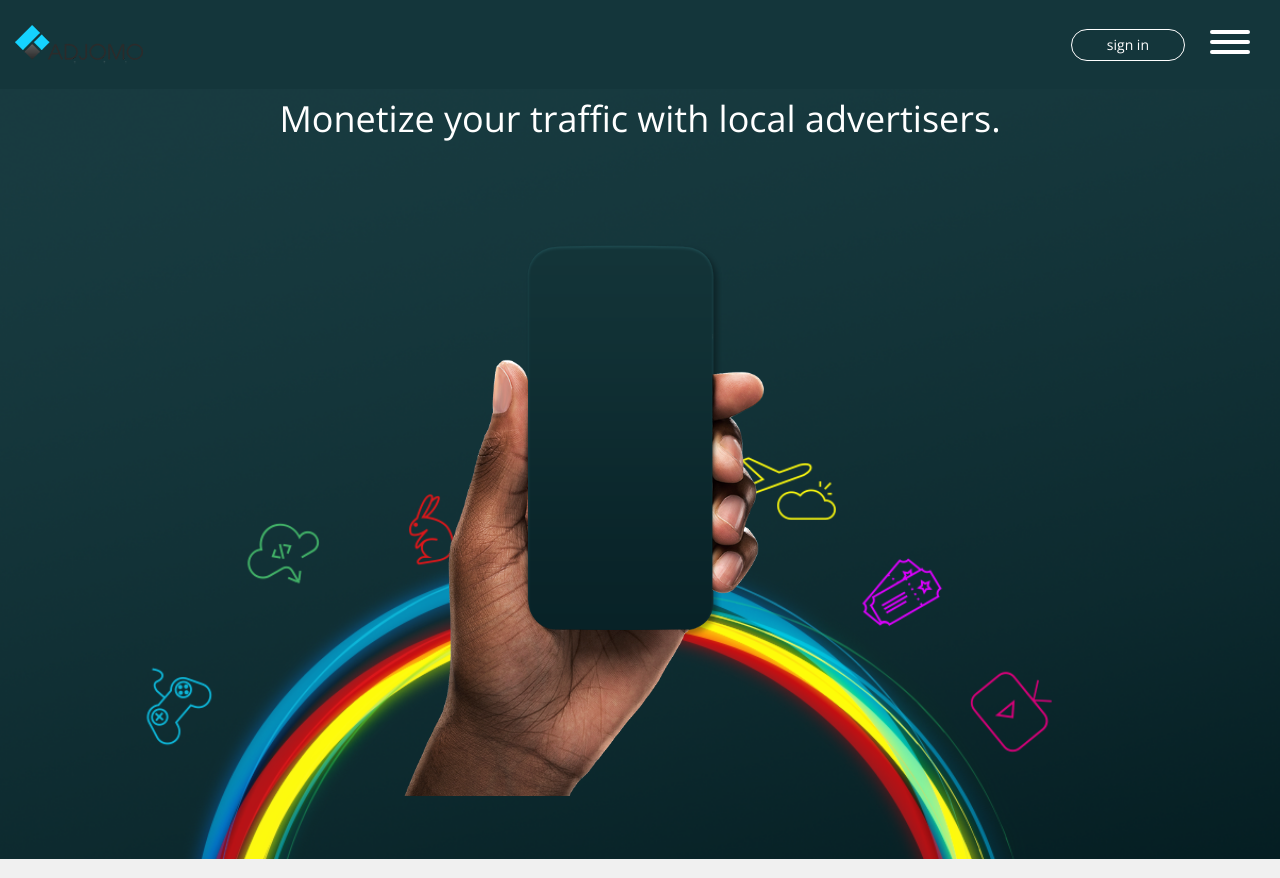
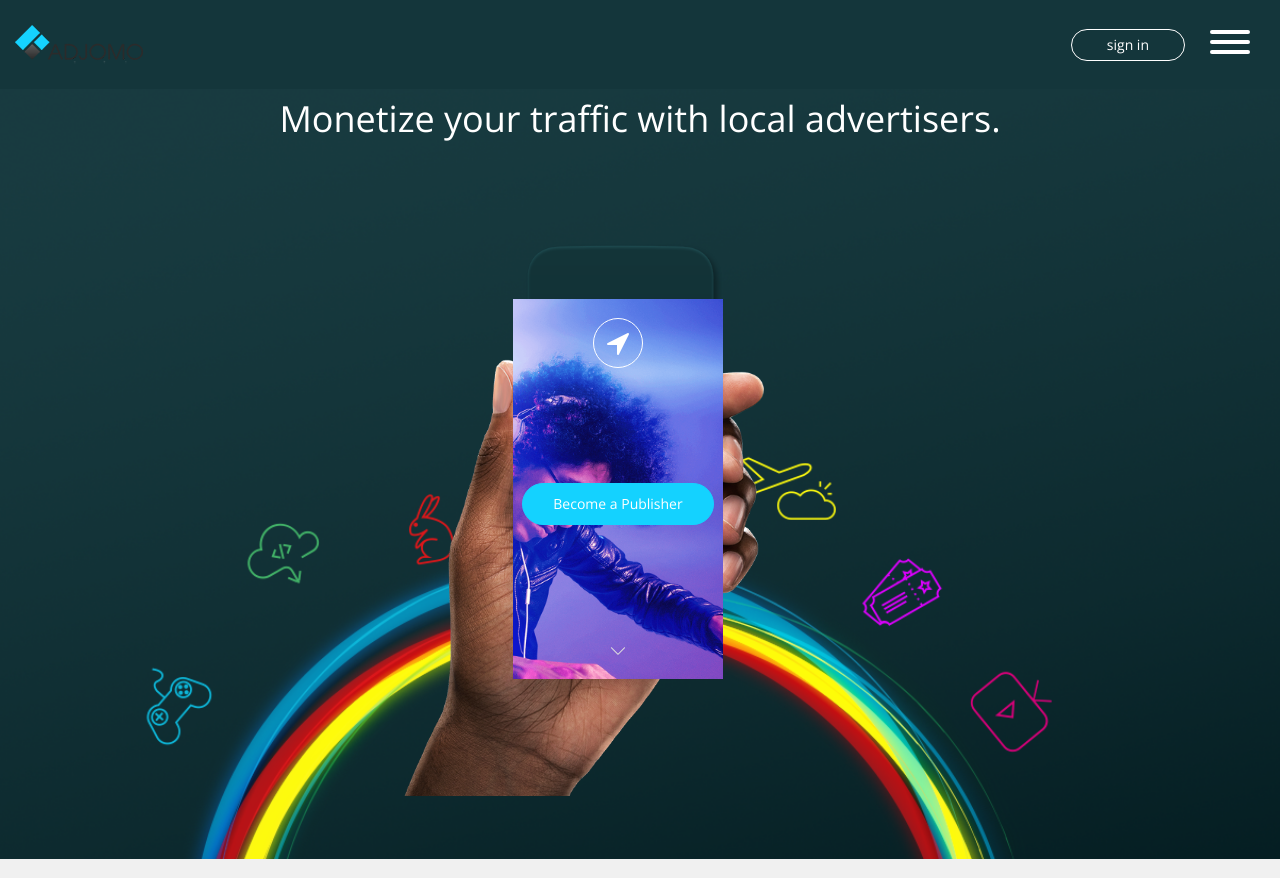
Before and after one commit to trenchev111/adjomo, a PHP site: page /homepage.php in a window 1280 px wide. Shown: the top 878 px of the page. Run offline with PHP 8.4, Linux system fonts and the light colour scheme.

Commit message:
hope its final

```diff
--- a/assets/css/homepage.css
+++ b/assets/css/homepage.css
@@ -17,7 +17,54 @@
     left: 45%;
     transform: translate(-45%);
 }
-
+.section-1 .phone{
+    overflow: hidden;
+    max-width: 210px;
+    margin: 0 auto;
+    position: relative;
+    left: -22px;
+    max-height: 380px;
+    top: 120px;
+}
+.section-1 .phone li{
+    min-height: 500px;
+}
+.section-1 .phone .buttons{
+    position: absolute;
+    z-index: 1;
+    height: 90%;
+    width: 100%;
+    top: 5%;
+    left: 0;
+    display: flex;
+    align-items: center;
+    flex-direction: column;
+    justify-content: space-between;
+    flex-wrap: wrap;
+}
+.section-1 .phone .buttons .location{
+    width: 50px;
+    height: 50px;
+    display: flex;
+    align-items: center;
+    justify-content: center;
+    border: 1px solid #fff;
+    border-radius: 50%;
+    color: #fff;
+}
+.section-1 .phone .buttons .become-publisher a{
+    width: 100%;
+    border-radius: 25px;
+    background: #14d2ff;
+    padding: 10px 30px;
+    border: 1px solid #14d2ff;
+}
+.section-1 .phone .buttons .become-publisher a:focus,
+.section-1 .phone .buttons .become-publisher a:hover,
+.section-1 .phone .buttons .become-publisher a:active{
+    outline: none;
+    box-shadow: none;
+}
 /* section 2 */
 .section-2{
     max-width: 50%;
--- a/assets/js/global.js
+++ b/assets/js/global.js
@@ -102,4 +102,12 @@ $(function(){
         centerPadding: '20px',
         slidesToShow: 3,
     })
+
+
+    // phone slider
+    $('.phone-slider ul').slick({
+        slidesToShow: 1,
+        autoplay: true,
+        autoplaySpeed: 2000
+    })
 })
--- a/homepage.php
+++ b/homepage.php
@@ -66,7 +66,39 @@
 			<div class="row">
 				<div class="col-md-12">
 					<h1 class="title">Monetize your traffic with local advertisers.</h1>
+					<!--<map name="Map" id="Map">
+						<area alt="" title="" href="#" shape="poly" coords="177,97,438,94,438,634,181,632" />	-->
+					<!--</map>-->
 					<img src="assets/img/image003.png" alt="" class="img-responsive hand">
+					<div class="phone">
+						<div class="buttons">
+							<div class="location">
+								<i class="fa fa-location-arrow fa-2x"></i>
+							</div>
+							<div class="become-publisher">
+								<a href="" class="btn btn-primary">Become a Publisher</a>
+							</div>
+							<div class="arrow-down">
+								<img src="assets/img/down-arrow.png" alt="">
+							</div>
+						</div>
+						<div class="phone-slider">
+							<ul>
+								<li style="background: url('assets/img/mobile_screens_1.png') no-repeat center; background-size: cover;">
+
+								</li>
+								<li style="background: url('assets/img/mobile_screens_2.png') no-repeat center; background-size: cover;">
+
+								</li>
+								<li style="background: url('assets/img/mobile_screens_3.png') no-repeat center; background-size: cover;">
+
+								</li>
+								<li style="background: url('assets/img/mobile_screens_4.png') no-repeat center; background-size: cover;">
+
+								</li>
+							</ul>
+						</div>
+					</div>
 				</div>
 			</div>
 		</section>
@@ -269,6 +301,33 @@
 				</li>
 			</div>
 		</section>
+		<section class="section-7 container-fluid">
+			<div class="col-md-12">
+				<p class="stay-tuned">
+					Stay Tuned follow us on
+				</p>
+				<ul>
+					<li>
+						<a href="">
+							<i class="fa fa-facebook"></i>
+						</a>
+					</li>
+					<li>
+						<a href="">
+							<i class="fa fa-twitter"></i>
+						</a>
+					</li>
+					<li>
+						<a href="">
+							<i class="fa fa-linkedin"></i>
+						</a>
+					</li>
+				</ul>
+				<p class="copyright">
+					2017 &copy; ADJOMO
+				</p>
+			</div>
+		</section>
 	</main>
 
 
```
Also changed, not shown: other parts of assets/css/homepage.css (+34 -0 lines), assets/img/down-arrow.png (added), assets/img/mobile_screens_1.png, assets/img/mobile_screens_2.png, assets/img/mobile_screens_3.png, assets/img/mobile_screens_4.png.
